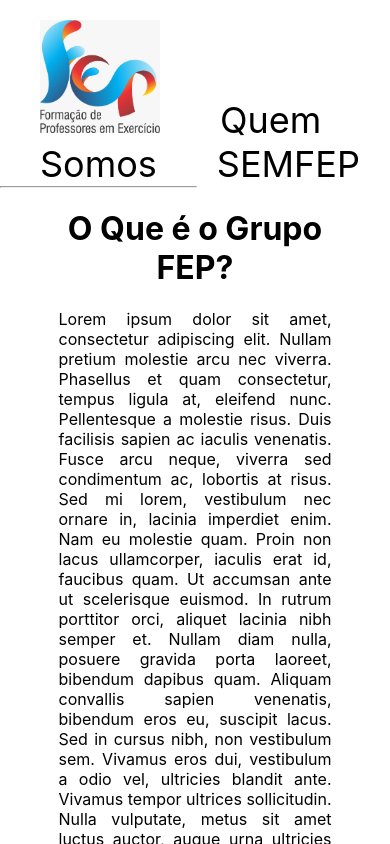
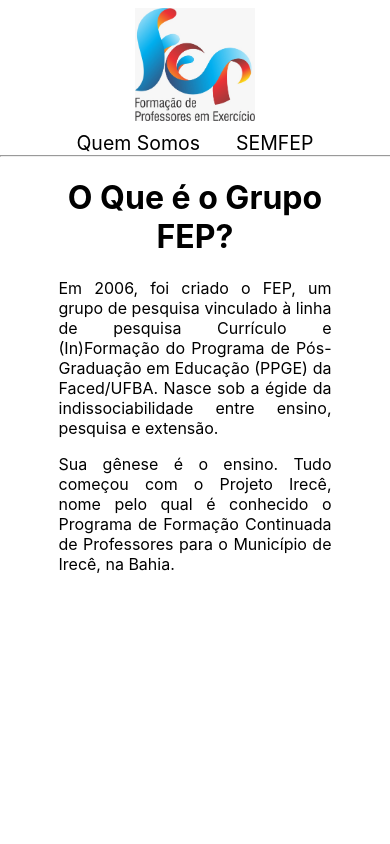
Before and after one commit to iuryroque/semfep, a React (Create React App) app: page / in a window 390 px wide. Built offline with nearby package versions, Linux system fonts and the light colour scheme.

Commit message:
Responsividade da pagina home

```diff
--- a/src/pages/home.css
+++ b/src/pages/home.css
@@ -1,23 +1,31 @@
 .nav-home {
-  width: 100%;
-  margin-top: 20px;
-  margin-left: 40px;
+  width: 70%;
+  padding: 2% 15% 0 15%;
+  /* padding-top: 20px;
+  padding-left: 40px; */
+  display: flex;
+  flex-direction: column;
+  align-items: center;
 }
 
 .nav-home a {
+  /* display: flex;
+  flex-direction: row; */
+  /* margin: 0 5% 0 2%; */
   text-decoration: none;
   color: black;
-  margin-left: 60px;
-  font-size: 36px;
+  font-size: 5vw;
+  white-space: nowrap;
 }
 
 .img-logo-home {
   width: 120px;
   height: 113px;
+  margin-bottom:  10px;
 }
 
 .hr-home {
-  width: 50%;
+  width: 100%;
   margin: 0;
 }
 
@@ -33,3 +41,60 @@
 .p-home {
   text-align: justify;
 }
+
+.links-home {
+  width: 100%;
+  display: flex;
+  justify-content: space-around;
+}
+
+
+@media (min-width: 860px){
+
+  .nav-home {
+    width: 70%;
+    padding: 2% 15% 0 7%;
+    display: flex;
+    flex-direction: row;
+    align-items: flex-end;
+    /* padding-top: 20px;
+    padding-left: 40px; */
+  }
+
+  .nav-home a {
+    text-decoration: none;
+    color: black;
+    margin-left: 6% ;
+    font-size: 36px;
+
+  }
+
+  .img-logo-home {
+    width: 120px;
+    height: 113px;
+    margin: 0;
+  }
+
+  .hr-home {
+    width: 50%;
+    margin-top: 5px;
+  }
+
+  .body-home {
+    width: 70%;
+    margin: 0 auto;
+  }
+
+  .h1-home {
+    text-align: center;
+  }
+
+  .p-home {
+    text-align: justify;
+    line-height: 18px;
+  }
+  .links-home {
+    margin-left: 4%;
+    justify-content: flex-start;
+  }
+}
--- a/src/pages/home.jsx
+++ b/src/pages/home.jsx
@@ -9,9 +9,10 @@
       <header className="header-home">
         <nav className="nav-home">
           <img className="img-logo-home" src={imagem} alt="fep logo" />
-
-          <Link to=''>Quem Somos</Link>
-          <Link to='/semfep'>SEMFEP</Link>
+          <div className='links-home'>
+            <Link to=''>Quem Somos</Link>
+            <Link to='/semfep'>SEMFEP</Link>
+          </div>
         </nav>
             <hr className="hr-home" />
       </header>
@@ -19,58 +20,10 @@
         <h1 className='h1-home'>O Que é o Grupo FEP?</h1>
         <section className="class-home">
           <p className='p-home'>
-            Lorem ipsum dolor sit amet, consectetur adipiscing elit. Nullam
-            pretium molestie arcu nec viverra. Phasellus et quam consectetur,
-            tempus ligula at, eleifend nunc. Pellentesque a molestie risus. Duis
-            facilisis sapien ac iaculis venenatis. Fusce arcu neque, viverra sed
-            condimentum ac, lobortis at risus. Sed mi lorem, vestibulum nec
-            ornare in, lacinia imperdiet enim. Nam eu molestie quam. Proin non
-            lacus ullamcorper, iaculis erat id, faucibus quam. Ut accumsan ante
-            ut scelerisque euismod. In rutrum porttitor orci, aliquet lacinia
-            nibh semper et. Nullam diam nulla, posuere gravida porta laoreet,
-            bibendum dapibus quam. Aliquam convallis sapien venenatis, bibendum
-            eros eu, suscipit lacus. Sed in cursus nibh, non vestibulum sem.
-            Vivamus eros dui, vestibulum a odio vel, ultricies blandit ante.
-            Vivamus tempor ultrices sollicitudin. Nulla vulputate, metus sit
-            amet luctus auctor, augue urna ultricies ante, id ullamcorper nunc
-            metus sit amet urna. Nullam gravida leo vitae est rutrum, et congue
-            elit tincidunt. Nulla luctus lorem id quam pretium, non maximus
-            justo tempus. Suspendisse eros erat, ullamcorper sed molestie sed,
-            ultricies interdum sapien. Sed ornare eget ipsum eu tempus. Vivamus
-            dapibus massa justo, at eleifend justo posuere vitae. Quisque a
-            ultricies nisi. Nunc euismod magna lectus, at ultrices dolor congue
-            vel. Curabitur finibus tincidunt libero, in consequat lorem porta
-            sit amet. Sed elementum sit amet ipsum fringilla egestas. Fusce
-            gravida tortor quis lorem feugiat dignissim. In placerat vestibulum
-            justo, non venenatis nunc interdum eu. Phasellus sagittis arcu
-            luctus elit tincidunt faucibus. Sed accumsan tortor sed maximus
-            iaculis. Maecenas ac elit porttitor ligula interdum tempor.
-            Pellentesque hendrerit ipsum et odio dapibus efficitur. Pellentesque
-            at pulvinar neque, in viverra urna. Praesent ut ante ut lectus
-            convallis euismod. Nunc eu sem ut erat malesuada vehicula. Class
-            aptent taciti sociosqu ad litora torquent per conubia nostra, per
-            inceptos himenaeo.
+          Em 2006, foi criado o FEP, um grupo de pesquisa vinculado à linha de pesquisa Currículo e (In)Formação do Programa de Pós-Graduação em Educação (PPGE) da Faced/UFBA. Nasce sob a égide da indissociabilidade entre ensino, pesquisa e extensão.
           </p>
           <p className='p-home'>
-          Lorem ipsum dolor sit amet, consectetur adipiscing elit. Nullam
-            pretium molestie arcu nec viverra. Phasellus et quam consectetur,
-            tempus ligula at, eleifend nunc. Pellentesque a molestie risus. Duis
-            facilisis sapien ac iaculis venenatis. Fusce arcu neque, viverra sed
-            condimentum ac, lobortis at risus. Sed mi lorem, vestibulum nec
-            ornare in, lacinia imperdiet enim. Nam eu molestie quam. Proin non
-            lacus ullamcorper, iaculis erat id, faucibus quam. Ut accumsan ante
-            ut scelerisque euismod. In rutrum porttitor orci, aliquet lacinia
-            nibh semper et. Nullam diam nulla, posuere gravida porta laoreet,
-            bibendum dapibus quam. Aliquam convallis sapien venenatis, bibendum
-            eros eu, suscipit lacus. Sed in cursus nibh, non vestibulum sem.
-            Vivamus eros dui, vestibulum a odio vel, ultricies blandit ante.
-            Vivamus tempor ultrices sollicitudin. Nulla vulputate, metus sit
-            amet luctus auctor, augue urna ultricies ante, id ullamcorper nunc
-            metus sit amet urna. Nullam gravida leo vitae est rutrum, et congue
-            elit tincidunt. Nulla luctus lorem id quam pretium, non maximus
-            justo tempus. Suspendisse eros erat, ullamcorper sed molestie sed,
-            ultricies interdum sapien. Sed ornare eget ipsum eu tempus. Vivamus
-            dapibus massa justo, at eleifend justo posuere vitae.
+          Sua gênese é o ensino. Tudo começou com o Projeto Irecê, nome pelo qual é conhecido o Programa de Formação Continuada de Professores para o Município de Irecê, na Bahia.
           </p>
         </section>
       </body>
```
